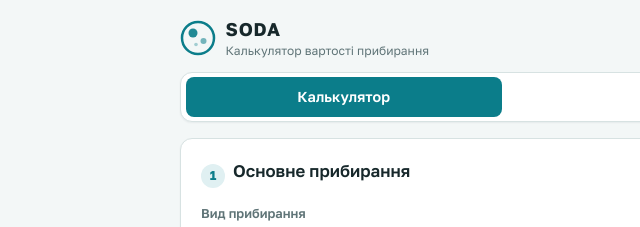
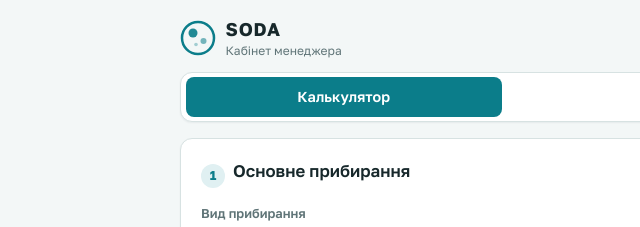
Before and after one commit to realsotka/soda-calculator, a plain HTML site: page index.html in a window 1280 px wide. Shown: the top 227 px of the page, 136-776 px from the left. Drawn offline with Linux system fonts and the light colour scheme.

Commit message:
Update index.html

```diff
--- a/index.html
+++ b/index.html
@@ -369,7 +369,7 @@ textarea.num-input { font-weight: 400; font-size: .95rem; resize: vertical; min-
       </svg>
       <div>
         <div class="brand-name">SODA</div>
-        <div class="brand-sub">Калькулятор вартості прибирання</div>
+        <div class="brand-sub">Кабінет менеджера</div>
       </div>
     </div>
     <button class="theme-btn" data-theme-toggle aria-label="Перемкнути тему">
```
